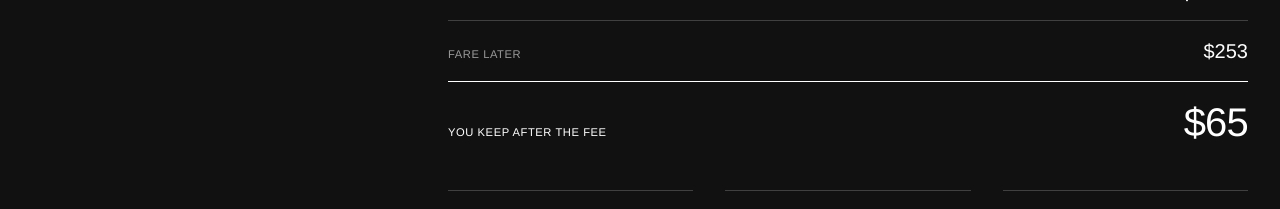
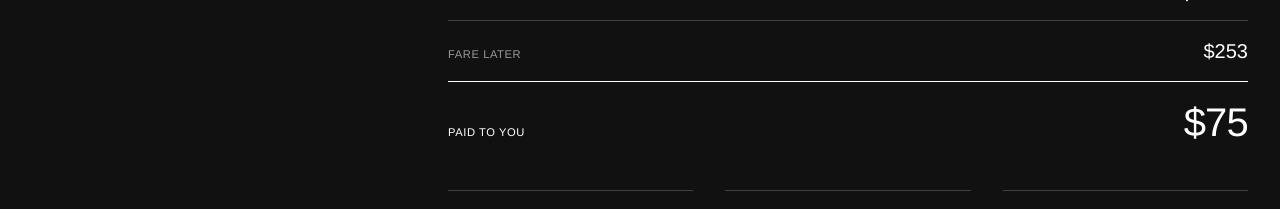
Before and after one commit to FareLocker/Frontend, a Next.js app in the folder farelock/: page / in a window 1280 px wide. Shown: the part 1638-1847 px from the top of the page. Built offline with nearby package versions, Linux system fonts and the light colour scheme; no server answers.

Commit message:
:art: minor content changes on landing page

```diff
--- a/farelock/components/landing/WorkedExample.tsx
+++ b/farelock/components/landing/WorkedExample.tsx
@@ -56,7 +56,7 @@ export default function WorkedExample() {
             ))}
             <div className="flex flex-wrap items-baseline justify-between gap-x-4 gap-y-1 border-t border-foreground pt-5">
               <dt className="text-[0.7rem] uppercase tracking-[0.05em]">
-                You keep after the fee
+                Paid to You
               </dt>
               <dd className="text-[2.5rem] leading-none tracking-[-0.02em]">
                 {TBD.example.saving}
--- a/farelock/lib/placeholders.ts
+++ b/farelock/lib/placeholders.ts
@@ -26,6 +26,6 @@ export const TBD = {
     /** Market fare later, when the holder exercises. */
     fareLater: "$253",
     /** Payout minus fee for that drop ($75 − $10.06). */
-    saving: "$65",
+    saving: "$75",
   },
 } as const;
```
